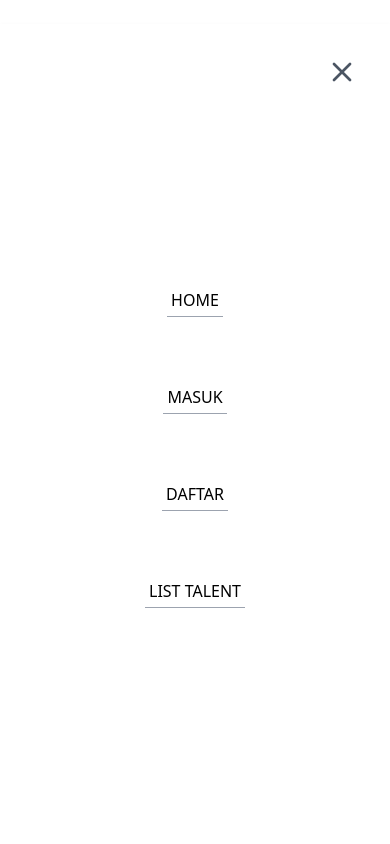
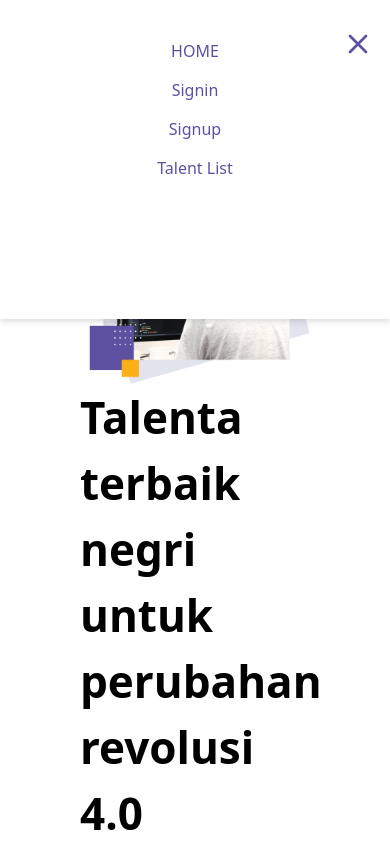
Before and after one commit to arsyad12/Peworld-Web-App, a Next.js app: page / in a window 390 px wide. Both pictures are taken after a click on the element 365 px from the left and 49 px from the top of the page. Shown: the top 844 px of the page. Built offline with nearby package versions, Linux system fonts and the light colour scheme.

Commit message:
[UPDATE] Burger Menu

```diff
--- a/src/components/header.jsx
+++ b/src/components/header.jsx
@@ -9,7 +9,7 @@ function Header() {
     <>
       {/* header */}
 
-      <header className="container mx-auto mt-6 ">
+      <header className="container mx-auto mt-6  ">
         <nav className="flex justify-between drop-shadow-md">
           <img
             className="px-[15px] md:px-[1px]"
@@ -31,21 +31,21 @@ function Header() {
             </Link>
           </div>
 
-          <section className="MOBILE-MENU flex md:hidden">
+          <section className="MOBILE-MENU flex md:hidden ">
             <div
               className="HAMBURGER-ICON h-[50px] w-[50px] pr-4"
-              onClick={() => setIsNavOpen((prev) => !prev)} // toggle isNavOpen state on click
+              onClick={() => setIsNavOpen((isFalse) => !isFalse)} // toggle isNavOpen state on click
             >
               <img src="/ham.png" alt="" />
             </div>
 
             <div className={isNavOpen ? "showMenuNav" : "hideMenuNav"}>
               <div
-                className="CROSS-ICON absolute top-0 right-0 px-8 py-8"
+                className="CROSS-ICON absolute top-0 right-0 px-4 py-1"
                 onClick={() => setIsNavOpen(false)} // change isNavOpen state to false to close the menu
               >
                 <svg
-                  className="h-8 w-8 text-gray-600"
+                  className="h-8 w-8 text-[#5E50A1]"
                   viewBox="0 0 24 24"
                   fill="none"
                   stroke="currentColor"
@@ -57,28 +57,28 @@ function Header() {
                   <line x1="6" y1="6" x2="18" y2="18" />
                 </svg>
               </div>
-              <ul className="MENU-LINK-MOBILE-OPEN flex flex-col items-center justify-between min-h-[250px]">
-                <li className="border-b border-gray-400 my-8 uppercase">
+              <div className="container ">
+                <div className="flex items-center justify-center pt-[15px] text-[#5E50A1]">
                   <Link href={"/"}>
-                    <p className="p-1 rounded w-1/8">Home</p>
+                    <p>HOME</p>
                   </Link>
-                </li>
-                <li className="border-b border-gray-400 my-8 uppercase">
+                </div>
+                <div className="flex items-center justify-center pt-[15px] text-[#5E50A1]">
                   <Link href={"/login"}>
-                    <p className="p-1 rounded w-1/8">Masuk</p>
+                    <p>Signin</p>
                   </Link>
-                </li>
-                <li className="border-b border-gray-400 my-8 uppercase">
+                </div>
+                <div className="flex items-center justify-center pt-[15px] text-[#5E50A1]">
                   <Link href={"/signup"}>
-                    <p className="p-1 rounded w-1/8">Daftar</p>
+                    <p>Signup</p>
                   </Link>
-                </li>
-                <li className="border-b border-gray-400 my-8 uppercase">
+                </div>
+                <div className="flex items-center justify-center pt-[15px] text-[#5E50A1]">
                   <Link href={"/talent-list"}>
-                    <p className="p-1 rounded w-1/8">List Talent</p>
+                    <p>Talent List</p>
                   </Link>
-                </li>
-              </ul>
+                </div>
+              </div>
             </div>
           </section>
         </nav>
--- a/src/styles/globals.scss
+++ b/src/styles/globals.scss
@@ -1,76 +1,69 @@
-
 @tailwind base;
 @tailwind components;
 @tailwind utilities;
 
-
-.btn-signin{
-    background-color: #5E50A1;
-    border-color: #5E50A1;
-    color: white;
-
+.logo {
+  width: 127px;
+  height: 35px;
 }
 
-.btn-signup{
-    border-color: #5E50A1 !important;
-    color:#5E50A1;
+.btn-signin {
+  background-color: #5e50a1;
+  border-color: #5e50a1;
+  color: white;
 }
 
-.btn-start{
-    border-color: #5E50A1;
-    background-color: #5E50A1;
-    color:white;
+.btn-signup {
+  border-color: #5e50a1 !important;
+  color: #5e50a1;
+}
+
+.btn-start {
+  border-color: #5e50a1;
+  background-color: #5e50a1;
+  color: white;
 }
 
 .hideMenuNav {
   display: none;
 }
 .showMenuNav {
-    display: block;
   position: absolute;
+  right: 0;
   width: 100%;
-    height: 100vh;
-    top: 0;
-    left: 0;
-    background: white;
-    z-index: 10;
-    display: flex;
-    flex-direction: column;
-    justify-content: space-evenly;
-    align-items: center;
+  height: 35vh;
+  background-color: #ffffff;
 }
 
-
-.h1{
+.h1 {
   font-size: 44px;
   font-weight: 600;
 }
 
-.box-cta{
-    background-color: #5E50A1;
-    border-color: #5E50A1;
+.box-cta {
+  background-color: #5e50a1;
+  border-color: #5e50a1;
 
   border-radius: 25px 10px 25px 10px;
 }
 
-.btn-cta{
-    background-color:#FFFFFF;
-    color: #5E50A1;
-    border-color:  #FFFFFF;
+.btn-cta {
+  background-color: #ffffff;
+  color: #5e50a1;
+  border-color: #ffffff;
   border-radius: 10px;
 }
 
-.text-cta{
+.text-cta {
   font-size: 36px;
   font-weight: 600;
   color: white;
 }
 
-
-.footer{
-    background-color: #5E50A1;
+.footer {
+  background-color: #5e50a1;
 }
 
-.p-footer{
-    color: #FFFFFF;
+.p-footer {
+  color: #ffffff;
 }
```
Also changed, not shown: src/pages/talent-list/index.js (+4 -3 lines). Lines whose indentation alone changed are shown as unchanged.
